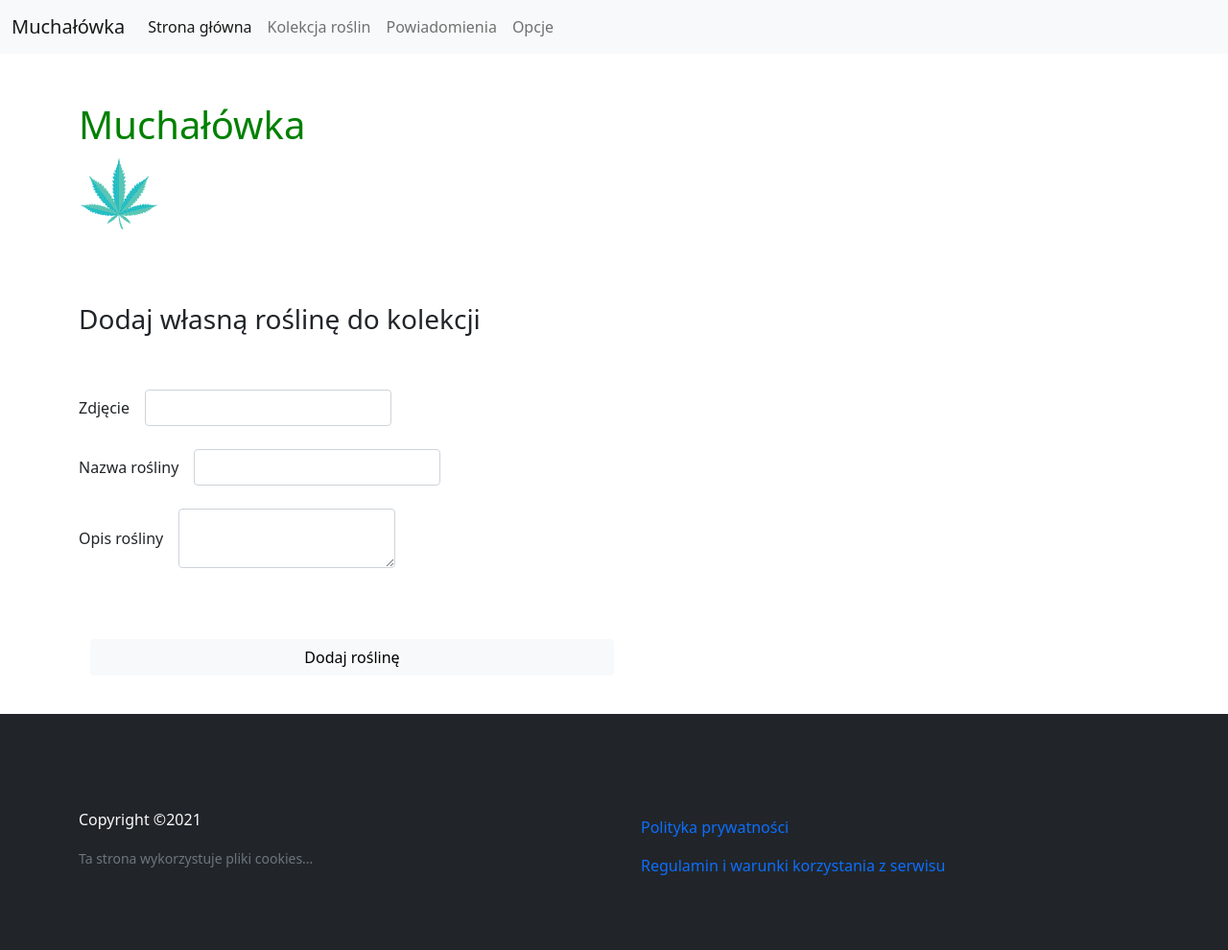
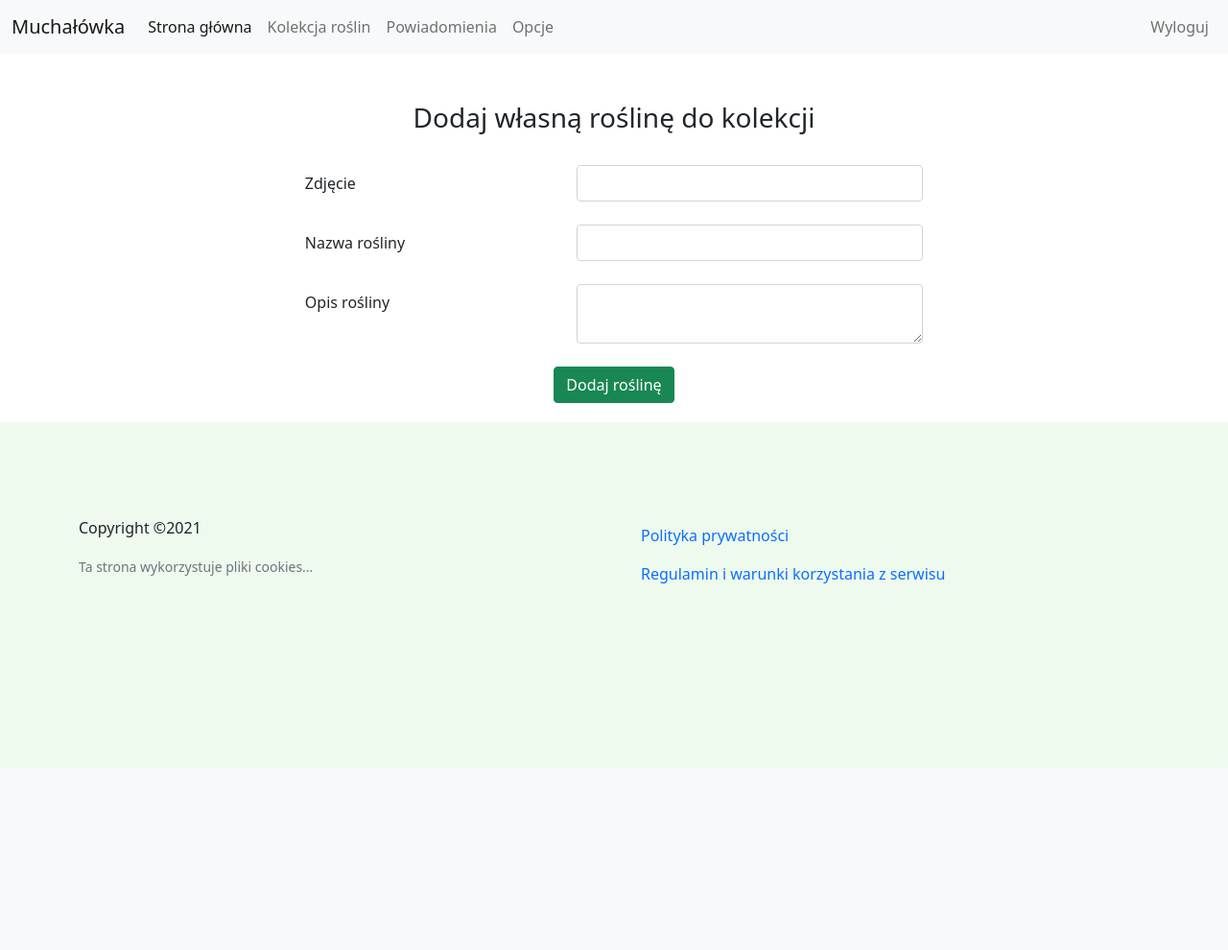
Before and after one commit to mariuszkrzyzopolski/BYT, a Flask app: page /addNewPlant in a window 1280 px wide. Shown: the whole page at 96% size. After the commit the page ends 800 px from the top, so only its background shows below. Run offline with Flask 2, Linux system fonts and the light colour scheme; the visitor is signed in with stand-in values (Sample User, id 1); data comes from the database, SQL or seed files in the repository.

Commit message:
zmienna globalna do uzytkownika, navbar ze stalym log/wylog, modernizacja templateow

```diff
--- a/app.py
+++ b/app.py
@@ -2,13 +2,20 @@
 from models import User, Plant
 from main import app, db
 
+@app.before_request
+def check_if_user_logged_in():
+    name = session.get('username')
+    if name is None:
+        g.user = None
+    else:
+        g.user = User.query.filter_by(username=name).first()
 
 @app.route("/")
 def start():
     if session.get("logged_in") is None:
-        return render_template('firstPage.html', url="/login", log_btn="Zaloguj")
+        return render_template('firstPage.html')
     else:
-        return render_template('firstPage.html', url="/logout", log_btn="Wyloguj")
+        return render_template('firstPage.html')
 
 
 @app.route("/login", methods=['GET', 'POST'])
@@ -22,6 +29,7 @@
                 password = request.form['password']
                 data = User.query.filter_by(username=name, password=password).first()
                 if data is not None:
+                    session.clear()
                     session['logged_in'] = True
                     session['username'] = name
                     return redirect(url_for("start"))
--- a/static/css/style.css
+++ b/static/css/style.css
@@ -1,3 +1,10 @@
+main {
+	background-color: #fff;
+}
+body,footer {
+	background-color: rgb(237,250,237);
+}
+
 .container{
     padding-top:50px;
     padding-bottom: 20px;
--- a/templates/base.html
+++ b/templates/base.html
@@ -28,9 +28,17 @@
             <li class="nav-item"><a class="nav-link" href="#">Powiadomienia</a></li>
             <li class="nav-item"><a class="nav-link" href="/account_edit">Opcje</a></li>
           </ul>
-          <ul class="navbar-nav navbar-right">
-            <li class="nav-item"><a class="nav-link" href="{{ url }}">{{ log_btn }}</a></li>
-          </ul>
+
+          {% if g.user %}
+            <ul class="navbar-nav navbar-right">
+              <li class="nav-item"><a class="nav-link" href="{{ url_for('logout') }}">Wyloguj</a></li>
+            </ul>
+          {% else %}
+            <ul class="navbar-nav navbar-right">
+              <li class="nav-item"><a class="nav-link" href="{{ url_for('login') }}">Logowanie</a></li>
+            </ul>
+          {% endif %}
+
         </div>
       </div>
     </nav>
@@ -41,7 +49,7 @@
   {% endblock %}
   <!-- Block-End -->
   <!-- Footer -->
-  <footer class="bg-dark text-light py-5">
+  <footer class="text-dark py-5">
     <div id="footer" class="container">
       <div class="row">
         <div class="col-md-6">
--- a/templates/firstPage.html
+++ b/templates/firstPage.html
@@ -77,7 +77,7 @@
   <!-- 3Columns-Block-End -->
 
   <!-- Ad-Block -->
-  <div id="ad" style="padding-top: 1rem; padding-bottom: 1rem; background-color: #cccccc;">
+  <div id="ad" style="padding-top: 1rem; padding-bottom: 1rem; background-color: #edf3f5ea;">
     <div class="container">
       <div class="row">
         <div class="col">
--- a/templates/formPlant.html
+++ b/templates/formPlant.html
@@ -4,55 +4,32 @@
 {% block content %}
     <!-- Block -->
     <main>
-      <!-- Title/Logo -->
-      <div class="container">
-        <div class="row">
-          <div class="col">
-            <h1 style=color:green>Muchałówka </h1>
-            <img src="static/img/img/2.gif" class="img-fluid" alt="2.gif">
-          </div>
-        </div>
-      </div>
-      <!-- Tile/Logo-End -->
       <!-- 2Columns-Block -->
       <div class="container">
         <div class="row">
             <form method="POST" action="" name="addOwnPlant">
-              <h3>Dodaj własną roślinę do kolekcji</h3><br><br>
-              <div class="row g-3 align-items-center">
-                <div class="col-auto">
-                  <label for="photo" class="col-form-label">Zdjęcie</label>
-                </div>
-                <div class="col-auto">
-<!--                  <input type="file" id="photo" name="photo" class="form-control" aria-describedby="photoHelpInline">-->
-                  <input type="text" id="photo" name="photo" class="form-control" aria-describedby="photoHelpInline">
-                </div>
+              <div class="row g-3 text-center">
+                <div class="col-12"><h3>Dodaj własną roślinę do kolekcji</h3></div>
               </div>
               <br>
-              <div class="row g-3 align-items-center">
-                <div class="col-auto">
-                  <label for="name" class="col-form-label">Nazwa rośliny</label>
-                </div>
-                <div class="col-auto">
-                  <input type="text" id="name" name="name" class="form-control" aria-describedby="nameHelpInline">
-                </div>
+              <div class="row g-3 justify-content-md-center">
+                <div class="col-md-3 text-right"><label for="photo" class="col-form-label">Zdjęcie</label></div>
+                <div class="col-md-4 "><input type="text" id="photo" name="photo" class="form-control" aria-describedby="photoHelpInline"></div>
               </div>
               <br>
-              <div class="row g-3 align-items-center">
-                <div class="col-auto">
-                  <label for="description" class="col-form-label">Opis rośliny</label>
-                </div>
-                <div class="col-auto">
-                  <textarea name="description" id="description" class="form-control">
-                    </textarea>
-                </div>
+              <div class="row g-3 justify-content-md-center">
+                <div class="col-md-3 text-right"><label for="name" class="col-form-label">Nazwa rośliny</label></div>
+                <div class="col-md-4"><input type="text" id="name" name="name" class="form-control" aria-describedby="nameHelpInline"></div>
               </div>
               <br>
-              <div class="container">
-                <div class="row row-cols-2">
-                  <input type="submit" value="Dodaj roślinę" name="addPlant" class="btn btn-light">
-                </div>
-
+              <div class="row g-3 justify-content-md-center">
+                <div class="col-md-3 text-right"><label for="description" class="col-form-label">Opis rośliny</label></div>
+                <div class="col-md-4"><textarea name="description" id="description" class="form-control"></textarea></div>
+              </div>
+              <br>
+              <div class="row g-3 justify-content-md-center">
+                <div class="col-md-7 text-center"><input type="submit" value="Dodaj roślinę" name="addPlant" class="btn btn-success"></div>
+              </div>
             </form>
           </div>
         </div>
--- a/templates/kolekcja_roslin.html
+++ b/templates/kolekcja_roslin.html
@@ -33,7 +33,7 @@
                   <div class="card-body">
                     <h5 class="card-title">{{ roslina.name }}</h5>
                     <p class="card-text">{{ roslina.description }}</p>
-                    <a href="#" class="btn btn-danger">Usuń</a>
+                    <a class="btn btn-danger">Usuń</a>
                   </div>
                 </div>
 
@@ -48,6 +48,7 @@
       <!-- Right_Columns-Block-End -->
     </div>
     <!-- Columns-Block-End -->
+
 </main>
 <!-- Block-End -->
 {% endblock %}
```
Also changed, not shown: templates/dodaj_z_listy.html (+12 -12 lines).
